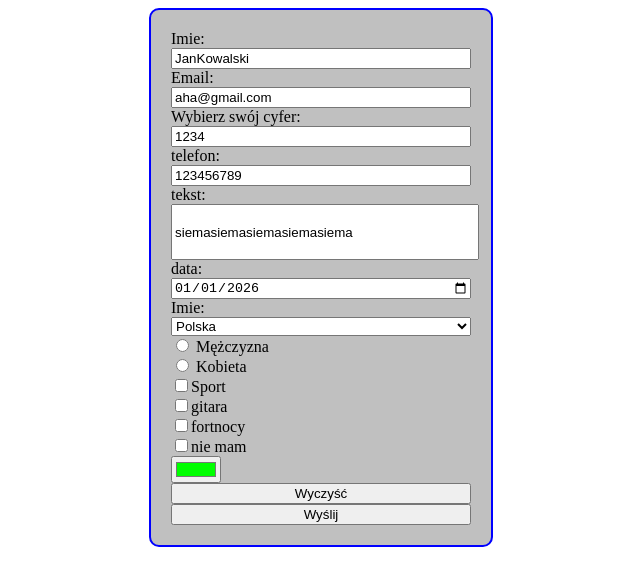
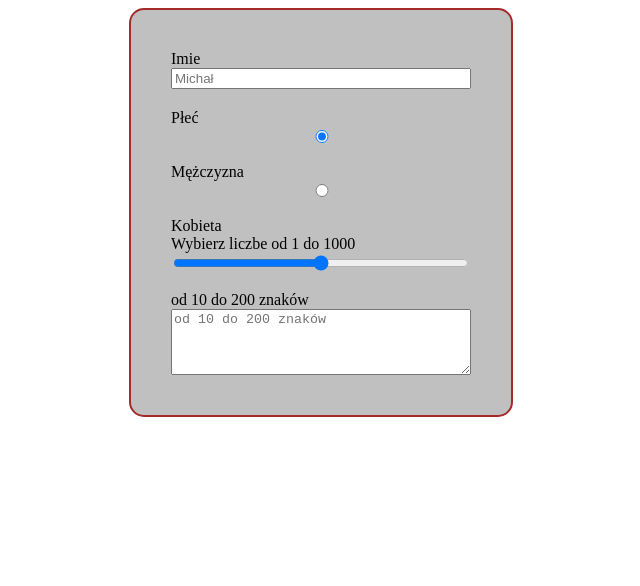
Before and after one commit to SzymonK234/Projekt-20, a plain HTML site: page index.html in a window 1280 px wide. Shown: the whole page, without its empty margins (319-959 px from the left). Drawn offline with Linux system fonts and the light colour scheme.

Commit message:
Update index.html

```diff
--- a/index.html
+++ b/index.html
@@ -1,9 +1,10 @@
+
 <!DOCTYPE html>
 <html lang="PL">
 <head>
     <meta charset="UTF-8">
     <meta name="viewport" content="width=device-width, initial-scale=1.0">
-    <title>Value</title>
+    <title> placeholder, checked, ilość znaków, przedziały</title>
     <style>
         div{
             flex-direction: column;
@@ -15,70 +16,33 @@
             display: flex;
             flex-direction: column;
 
-            border: 2px solid blue;
-            border-radius: 10px;
-            padding: 20px;
+            border: 2px solid brown;
+            border-radius: 15px;
+            padding: 40px;
             background-color: silver;
             width: 300px;
-
-
-
-
-
-
         }
-
-
+        input{margin-bottom: 20px;}
     </style>
 </head>
 <body>
     <div>
-    <form>
-        <label for="imie">Imie:</label>
-        <input type="text" value="JanKowalski" id="imie">
+        <form>
+            <label for="imie">Imie</label>
+            <input type="text" id="imie" placeholder="Michał">
 
-        <label for="email">Email:</label>
-        <input type="email" value="aha@gmail.com" id="email">
+            <label for="plec">Płeć</label>
+            <input type="radio" name="1" value="male" checked id="plec"> Mężczyzna
+            <input type="radio" name="1" value="female" id="plec"> Kobieta
 
-        <label for="cyfra">Wybierz swój cyfer:</label>
-        <input type="number" value="1234" id="cyfra">
+            <label for="wl">Wybierz liczbe od 1 do 1000</label>
+            <input placeholder="liczba od 1 do 1000" type="range" min="1" max="1000" id="wl">
 
-        <label for="tel">telefon:</label>
-        <input type="tel" value="123456789" id="tel">
-
-        <label for="tekst">tekst:</label>
-        <input type="textarea" value="siemasiemasiemasiemasiema" style="width: 300px; height: 50px;" id="tekst">
-
-        <label for="data">data:</label>
-        <input type="date" value="2026-01-01" id="data">
-
-    <label for="kraj">Imie:</label>
-    <select name="kraj" id="kraj">
-        <option value="pl" >Polska</option>
-        <option value="de" >Niemcy</option>
-        <option value="us" >USA</option>
-    </select>
+            <label for="">od 10 do 200 znaków</label>
+            <textarea placeholder="od 10 do 200 znaków" name="wiadomosc" rows="4" cols="40"></textarea>
 
 
-        <label><input type="radio" name="plec" value="M"> Mężczyzna</label>
-        <label><input type="radio" name="plec" value="K"> Kobieta</label>
-
-        <label><input type="checkbox" name="zainteresowania" value="sport">Sport</label>
-        <label><input type="checkbox" name="zainteresowania" value="gitara">gitara</label>
-        <label><input type="checkbox" name="zainteresowania" value="fortnocy">fortnocy</label>
-        <label><input type="checkbox" name="zainteresowania" value="nie mam">nie mam</label>
-
-        <input type="color" value="#00FF00">
-
-        <input type="reset" value="Wyczyść">
-        <input type="submit" value="Wyślij">
-
-
-
-
-
-
-    </form>
+        </form>
     </div>
 </body>
 </html>
```
